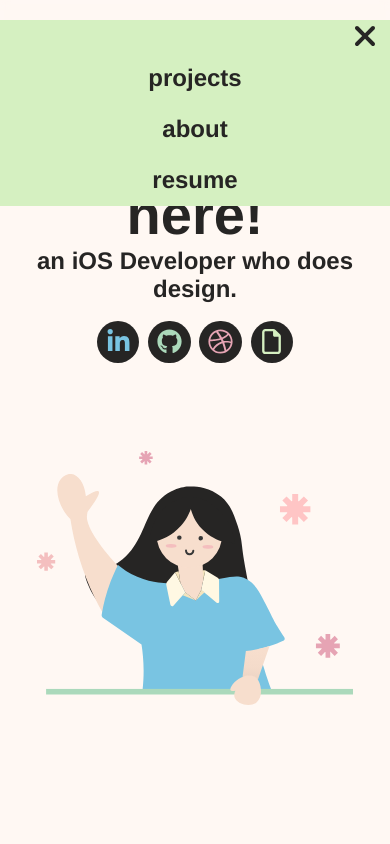
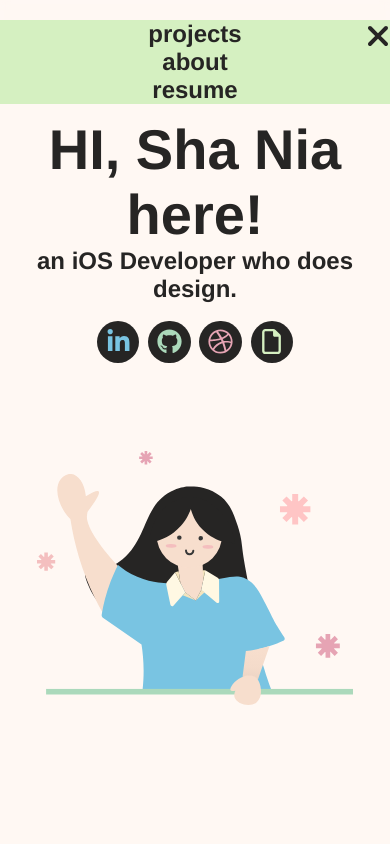
Before and after one commit to shaniashn/shaniashn.github.io, a Vue app: page / in a window 390 px wide. Both pictures are taken after a click on the icon 365 px from the left and 45 px from the top of the page. Shown: the top 844 px of the page. Built offline with nearby package versions, Linux system fonts and the light colour scheme.

Commit message:
fix: layout navbar mobile ver

```diff
--- a/src/components/About/ExperienceSection.vue
+++ b/src/components/About/ExperienceSection.vue
@@ -139,7 +139,7 @@ export default {
   .abt-img img:last-child{
     max-width: 100%;
     padding: 10% 0;
-    position: absolute;
+    /* position: absolute; */
     left: 0;
     right: 0;
   }
--- a/src/components/NavigationBar.vue
+++ b/src/components/NavigationBar.vue
@@ -1,5 +1,5 @@
 <template>
-  <header>
+  <!-- <header>
     <nav id="nav">
       <ul>
         <a href="/">
@@ -33,6 +33,32 @@
         </a>
       </ul>
     </nav>
+  </header> -->
+  <header>
+    <nav id="nav">
+      <ul>
+        <a href="/">
+          shania.shn
+        </a>
+      </ul>
+
+      <ul class="menus hide">
+
+        <a href="#portfolio">
+          <li>projects</li>
+        </a>
+        <a href="#about">
+          <li>about</li>
+        </a>
+        <a href="https://read.cv/shaniashn" target="_blank">
+          <li>resume</li>
+        </a>
+      </ul>
+      <div class="button-menu">
+          <font-awesome-icon class="hide" icon="fa-solid fa-xmark" size="2x" @click="toggleMenu"/>
+        <font-awesome-icon  icon="fa-solid fa-bars" size="2x" class="" @click="toggleMenu"/>
+      </div>
+    </nav>
   </header>
 </template>
 
@@ -47,36 +73,48 @@ export default {
   },
   methods: {
     toggleMenu() {
+      console.log('Showmenu', this.showMenu);
+
       return this.showMenu = !this.showMenu
     },
     start(){
       this.isMobile = document.body.clientWidth <= 768 ? true : false
     }
   },
+  // watch: {
+  //   showMenu(newValue, oldValue){
+  //     const menuBar = document.querySelector('.menus-nav');
+
+  //     if(newValue) {
+  //       console.log("newval", newValue);
+
+  //       menuBar.classList.add('mobile');
+  //       // document.querySelector(".menus").style.display = "none"
+  //     }
+  //     else if(oldValue){
+  //       console.log("close");
+  //       menuBar.classList.remove('mobile');
+  //     }
+  //   },
+  //   isMobile(newValue){
+  //     if (newValue) {
+  //       document.querySelector(".menus").style.display = "none"
+  //     }
+  //   }
+  // },
   watch: {
-    showMenu(newValue, oldValue){
-      const menuBar = document.querySelector('.menus-nav');
-
-      if(newValue) {
-        console.log("newval", newValue);
-
-        menuBar.classList.add('mobile');
-        // document.querySelector(".menus").style.display = "none"
-      }
-      else if(oldValue){
-        console.log("close");
-        menuBar.classList.remove('mobile');
-      }
-    },
-    isMobile(newValue){
-      if (newValue) {
-        document.querySelector(".menus").style.display = "none"
-        // this.showMenu = true
-      }
+    showMenu(){
+      document.querySelector(".menus").classList.toggle('hide')
+      // if (newValue) {
+        document.querySelector(".button-menu").querySelector('svg:first-child').classList.toggle("hide");
+      // }
+      // else if(oldValue) {
+        document.querySelector(".button-menu").querySelector('svg:last-child').classList.toggle("hide");
+      // }
     }
   },
   mounted() {
-    this.start()
+    // this.start()
   }
 }
 </script>
@@ -142,12 +180,12 @@ nav ul:first-child {
   left: 10%;
 }
 
-nav ul:last-child {
+nav ul:last-of-type{
   width: 30%;
   right: 10%;
 }
 
-nav ul:last-child svg {
+nav ul:last-of-type svg {
   display: none;
 }
 
@@ -165,7 +203,7 @@ nav ul:last-child svg {
   padding: 2%;
 }
 
-@media screen and (max-width: 769px) {
+/* @media screen and (max-width: 769px) {
 
   nav ul:last-child {
     width: 100%;
@@ -190,5 +228,44 @@ nav ul:last-child svg {
   nav ul:last-child svg:first-child {
     padding: 0;
   }
+} */
+
+/* // */
+
+.button-menu {
+  display: none;
+}
+
+.button-menu svg:first-child.hide {
+    display: none;
+}
+
+.button-menu svg:last-child.hide {
+    display: none;
+}
+
+@media screen and (max-width: 769px) {
+  nav ul:last-of-type {
+    width: 100%;
+    right: 0%;
+    flex-direction: column;
+    justify-content: space-evenly;
+    align-items: center;
+    background-color: var(--lightgreen-color);
+    height: max-content;
+  }
+
+  nav ul:last-of-type.hide {
+    display: none;
+  }
+
+  .button-menu {
+    width: 100%;
+    display: flex;
+    justify-content: end;
+    position: relative;
+  }
+
+
 }
 </style>
```
Also changed, not shown: 1 other file (tests, documents, lock files or other folders).
